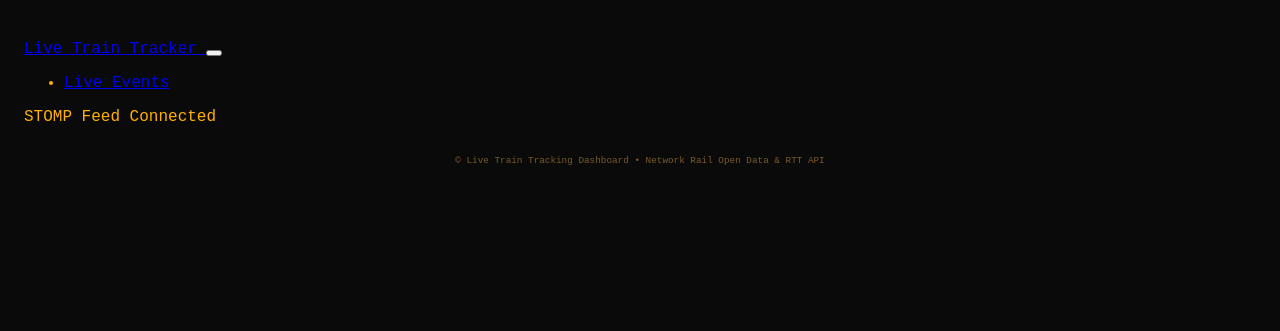
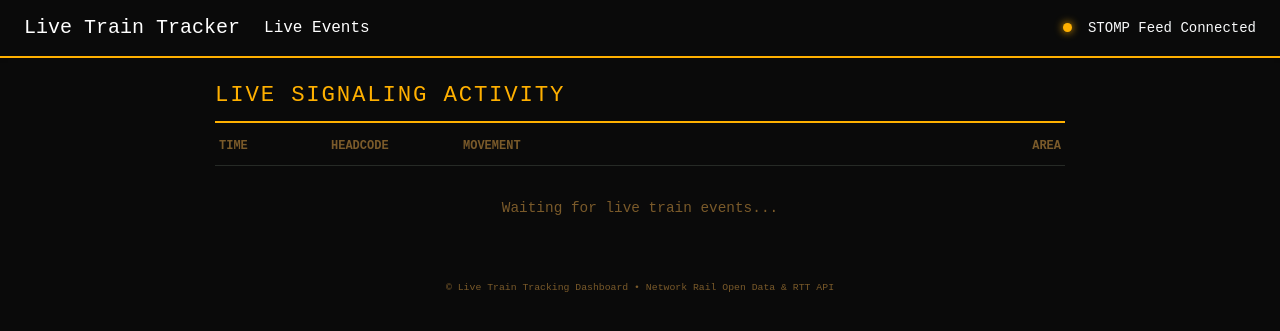
Before and after one commit to Maday44/Live-train-tracker, a Flask app: page / in a window 1280 px wide. Shown: the top 331 px of the page. Run offline with Flask 3, Linux system fonts and the light colour scheme; data that the repository does not hold is empty; parts of the project's set-up code (start-up, migrations or seed data) failed here and were passed over; some libraries are stand-ins or nearby versions.

Commit message:
fix templates

```diff
--- a/train_tracker/static/css/style.css
+++ b/train_tracker/static/css/style.css
@@ -5,20 +5,18 @@
     --line: #262a26;
 }
 
-* {
-    box-sizing: border-box;
+body {
+    background-color: var(--bg) !important;
+    color: var(--amber) !important;
+    font-family: "Space Mono", "Courier New", monospace;
 }
 
-body {
-    margin: 0;
-    background: var(--bg);
-    color: var(--amber);
-    font-family: "Space Mono", "Courier New", monospace;
-    padding: 40px 24px;
+.navbar {
+    border-bottom: 2px solid var(--amber);
 }
 
 .board {
-    max-width: 760px;
+    max-width: 850px;
     margin: 0 auto;
 }
 
@@ -48,20 +46,16 @@ body {
     box-shadow: 0 0 8px var(--amber);
 }
 
-.status-line {
-    font-size: 0.8rem;
-    color: var(--amber-dim);
-}
-
 .row-labels {
     display: grid;
     grid-template-columns: 100px 120px 1fr 100px;
     gap: 12px;
-    font-size: 0.7rem;
+    font-size: 0.75rem;
     color: var(--amber-dim);
     padding: 10px 4px;
     border-bottom: 1px solid var(--line);
     text-transform: uppercase;
+    font-weight: bold;
 }
 
 .event-row {
@@ -73,28 +67,26 @@ body {
     font-size: 1.05rem;
 }
 
-.event-row .time {
-    color: var(--amber);
-}
-
+.event-row .time,
 .event-row .headcode {
     color: var(--amber);
     font-weight: bold;
 }
 
-.event-row .movement {
+.event-row .movement,
+.event-row .area {
     color: var(--amber-dim);
 }
 
 .event-row .area {
     text-align: right;
-    color: var(--amber-dim);
 }
 
 .empty {
     padding: 32px 4px;
     color: var(--amber-dim);
     font-size: 0.9rem;
+    text-align: center;
 }
 
 footer {
--- a/train_tracker/static/js/script.js
+++ b/train_tracker/static/js/script.js
@@ -1,27 +1,40 @@
+document.addEventListener("DOMContentLoaded", () => {
     const eventsEl = document.getElementById("events");
 
     async function loadRecent() {
+        if (!eventsEl) return;
+
         try {
             const resp = await fetch("/events/recent");
             const data = await resp.json();
 
+            eventsEl.innerHTML = "";
 
-        eventsEl.innerHTML = "";
+            if (!data || data.length === 0) {
+                eventsEl.innerHTML = `<div class="empty">Waiting for live train events...</div>`;
+                return;
+            }
+
             data.forEach(ev => {
+                // Handle fallback if station names are missing or empty
+                const fromLoc = ev.from_station || (ev.from_berth ? `Berth ${ev.from_berth}` : "N/A");
+                const toLoc = ev.to_station || (ev.to_berth ? `Berth ${ev.to_berth}` : "N/A");
+
                 const row = document.createElement("div");
                 row.className = "event-row";
                 row.innerHTML = `
                     <div class="time">${ev.time}</div>
                     <div class="headcode">${ev.headcode}</div>
-            <div class="movement">${ev.from_berth} &rarr; ${ev.to_berth}</div>
+                    <div class="movement">${fromLoc} &rarr; ${toLoc}</div>
                     <div class="area">[${ev.area}]</div>
                 `;
                 eventsEl.appendChild(row);
             });
         } catch (e) {
-        console.error("Failed to fetch train events:", e);
+            console.error("Failed to render train events:", e);
         }
     }
 
     loadRecent();
-setInterval(loadRecent, 5000);
+    setInterval(loadRecent, 3000);
+});
--- a/train_tracker/templates/base.html
+++ b/train_tracker/templates/base.html
@@ -6,23 +6,17 @@
     <title>{% block title %}Live Train Tracker{% endblock %}</title>
 
     <!-- Bootstrap 5 CSS -->
-    <!-- <link href="https://cdn.jsdelivr.net/npm/bootstrap@5.3.3/dist/css/bootstrap.min.css" rel="stylesheet"> -->
-
-
+    <link href="https://cdn.jsdelivr.net/npm/bootstrap@5.3.3/dist/css/bootstrap.min.css" rel="stylesheet">
     <link rel="stylesheet" type="text/css" href="{{ url_for('static', filename='css/style.css') }}">
-    <script src="{{ url_for('static', filename='js/script.js') }}"></script>
-
 
     {% block extra_css %}{% endblock %}
 </head>
 <body>
 
     <!-- Navigation Bar -->
-    <nav class="navbar navbar-expand-lg navbar-dark bg-dark mb-4 shadow-sm">
+    <nav class="navbar navbar-expand-lg navbar-dark  mb-4 shadow-sm">
         <div class="container-fluid px-4">
-            <a class="navbar-brand" href="{{ url_for('index') if 'index' in endpoints else '#' }}">
-                Live Train Tracker
-            </a>
+            <a class="navbar-brand" href="#">Live Train Tracker</a>
             <button class="navbar-toggler" type="button" data-bs-toggle="collapse" data-bs-target="#navbarNav">
                 <span class="navbar-toggler-icon"></span>
             </button>
@@ -33,8 +27,7 @@
                     </li>
                 </ul>
                 <span class="navbar-text text-light small">
-                    <span class="spinner-grow spinner-grow-sm text-success me-1" role="status"></span>
-                    STOMP Feed Connected
+                    <span class="status-dot"></span> STOMP Feed Connected
                 </span>
             </div>
         </div>
@@ -42,7 +35,6 @@
 
     <!-- Main Content Container -->
     <main class="container-fluid px-4">
-        <!-- Flash Messages Block -->
         {% with messages = get_flashed_messages(with_categories=true) %}
             {% if messages %}
                 {% for category, message in messages %}
@@ -54,18 +46,17 @@
             {% endif %}
         {% endwith %}
 
-        <!-- Child Template Content -->
         {% block content %}{% endblock %}
     </main>
 
     <!-- Footer -->
-    <footer class="text-center text-muted py-4 mt-5 border-top">
+    <footer>
         <small>&copy; Live Train Tracking Dashboard &bull; Network Rail Open Data & RTT API</small>
     </footer>
 
     <!-- Bootstrap 5 JS Bundle -->
-     <!-- chnage to not the url but download localy -->
     <script src="https://cdn.jsdelivr.net/npm/bootstrap@5.3.3/dist/js/bootstrap.bundle.min.js"></script>
+    <script src="{{ url_for('static', filename='js/script.js') }}"></script>
     {% block extra_js %}{% endblock %}
 </body>
 </html>
--- a/train_tracker/templates/home/live_train_tracker_home.html
+++ b/train_tracker/templates/home/live_train_tracker_home.html
@@ -1,25 +1,22 @@
 {% extends "base.html" %}
-{% block body %}
 
-<head>
-  <meta charset="UTF-8">
-  <title>Trainwatch - Tilbury town</title>
+{% block title %}Split-Flap Train Board{% endblock %}
 
-</head>
-<body>
-  <div class="board">
+{% block content %}
+<div class="board">
     <div class="board-header">
-      <h1>trainwatch &middot; tilbury town</h1>
-      <div class="status-line"><span class="status-dot"></span><span>ACTIVE</span></div>
+        <h1>Live Signaling Activity</h1>
     </div>
+
     <div class="row-labels">
-      <div>Time</div><div>Headcode</div><div>Movement</div><div style="text-align: right;">Area</div>
+        <div>Time</div>
+        <div>Headcode</div>
+        <div>Movement</div>
+        <div style="text-align: right;">Area</div>
     </div>
-    <div class="events" id="events">
-      <div class="empty">Loading recent train events...</div>
+
+    <div id="events">
+        <div class="empty">Loading live updates...</div>
     </div>
-    <footer>Live berth-level tracking &middot; SQLite persistence (auto-purged @ 24h)</footer>
-  </div>
-
-</body>
+</div>
 {% endblock %}
```
Also changed, not shown: scripts/house_tracker.py (+4 -4 lines), train_tracker/__init__.py (+8 -8 lines), 1 other file. Lines whose indentation alone changed are shown as unchanged.
